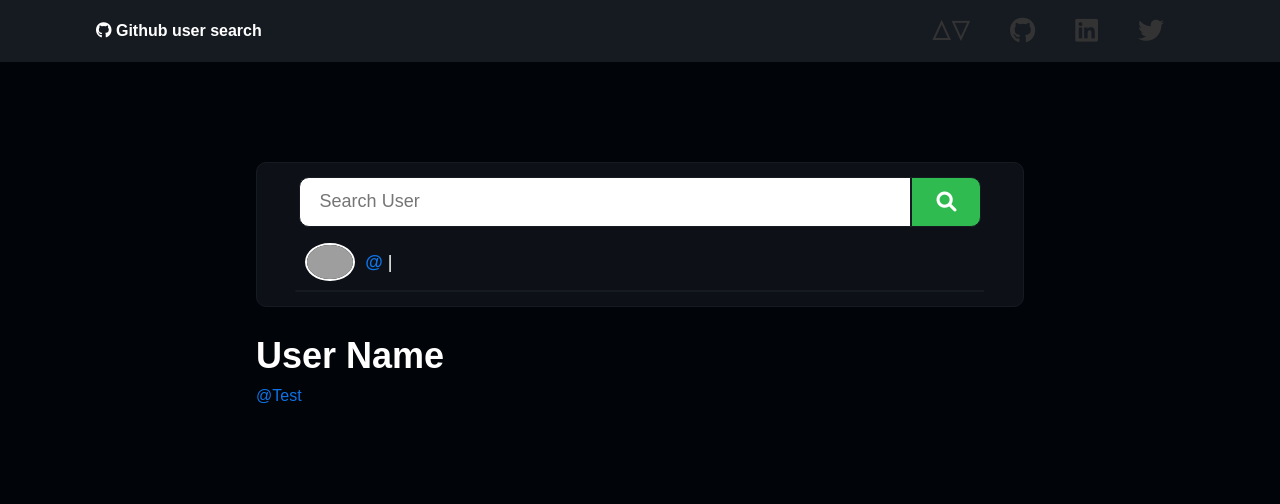
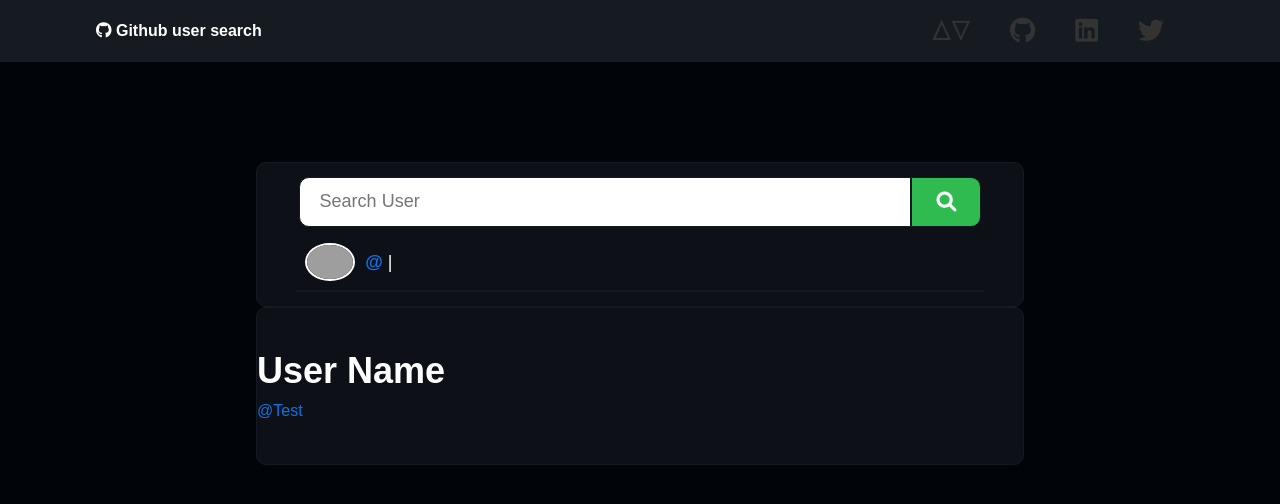
Before and after one commit to VCAngel/GH_User_Search, a React (Create React App) app: page / in a window 1280 px wide. Shown: the top 504 px of the page. Built offline with nearby package versions, Linux system fonts and the light colour scheme; grey boxes are pictures that could not be loaded.

Commit message:
Result card in progress

```diff
--- a/src/scss/styles/main/_container.scss
+++ b/src/scss/styles/main/_container.scss
@@ -1,7 +1,8 @@
-.main{
+.main {
     height: fit-content;
     margin: 10rem auto;
 }
 
-@import './searchbar';
-@import './resultcard';
+@import "./searchbar";
+@import "./resultcard";
+@import "./userprofile";
--- a/src/scss/styles/main/_resultcard.scss
+++ b/src/scss/styles/main/_resultcard.scss
@@ -0,0 +1,13 @@
+.main{
+    &__resultCard{
+        background-color: $primaryDark;
+        border: 1px solid $secondaryDark;
+        border-radius: 1rem;
+        padding: 1.4rem 0;
+        position: relative;
+        display: flex;
+        flex-direction: column;
+        gap: 1rem;
+    }
+
+}
--- a/src/scss/styles/main/_searchbar.scss
+++ b/src/scss/styles/main/_searchbar.scss
@@ -71,8 +71,6 @@
             align-items: center;
             justify-content: center;
 
-            //* UserProfile import
-            @import './userprofile';
         }
     }
 }
--- a/src/scss/styles/main/_userprofile.scss
+++ b/src/scss/styles/main/_userprofile.scss
@@ -1,3 +1,4 @@
+//* Profile Search!
 .profileSearch {
     display: flex;
     align-items: center;
@@ -49,3 +50,5 @@
     left: 50%;
     transform: translateX(-50%);
 }
+
+//* Result card!
```
